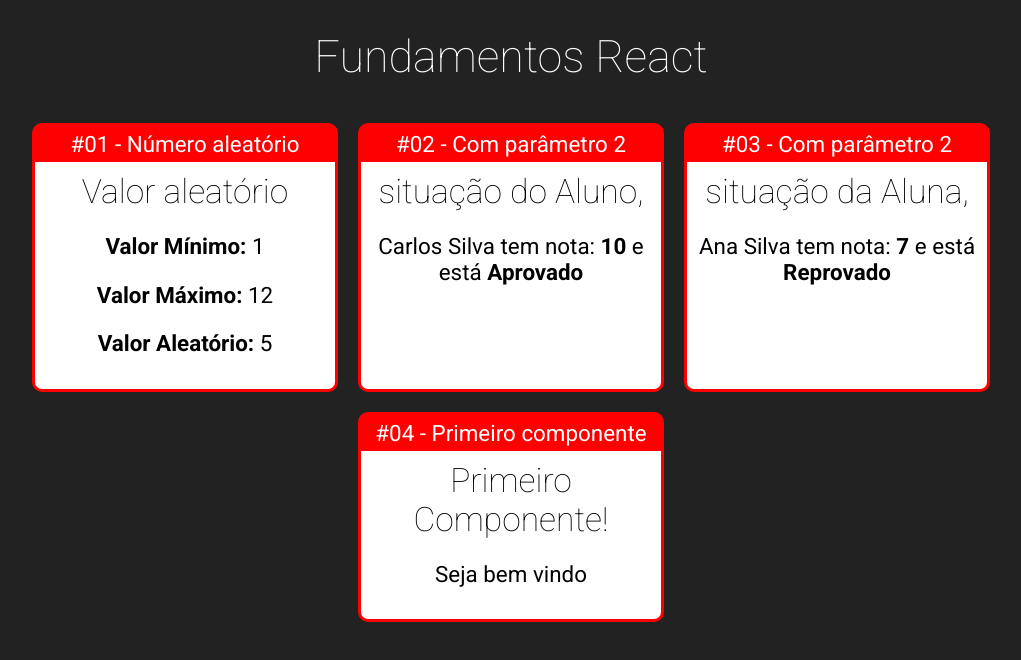
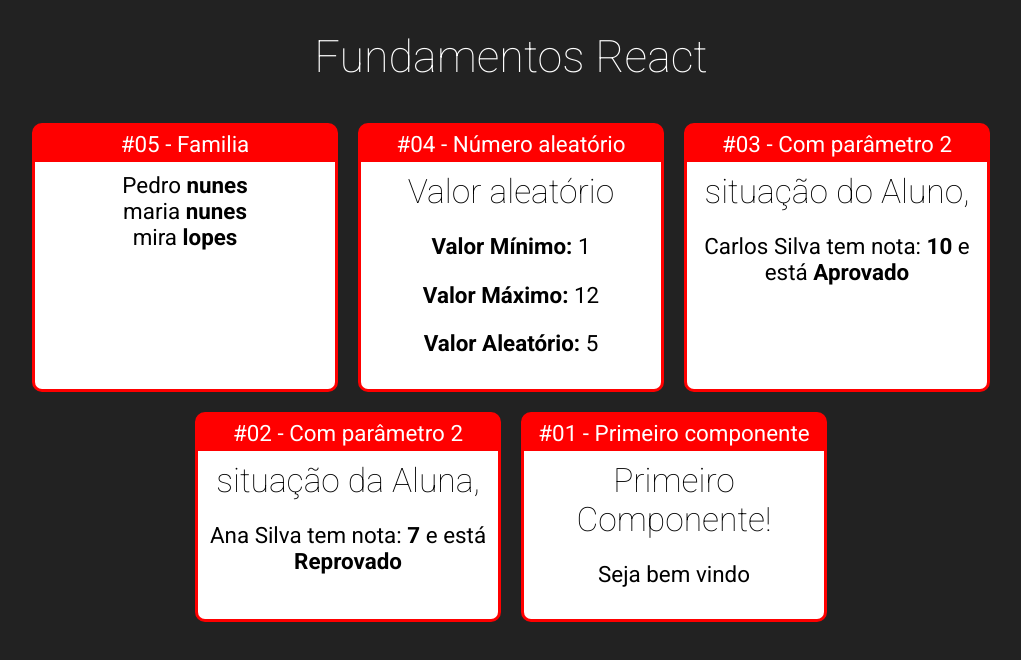
Before and after one commit to Anderlan-Nunes/fundamentos-react, a React (Create React App) app: page / in a window 1280 px wide. Shown: the top 660 px of the page, without its empty margins (129-1150 px from the left). Built offline with nearby package versions, Linux system fonts and the light colour scheme.

Commit message:
Trabalhano com componetes filho

```diff
--- a/src/App.jsx
+++ b/src/App.jsx
@@ -1,8 +1,10 @@
 import './App.css';
+
 import Primeiro from './components/basicos/Primeiro';
 import ComParametro from './components/basicos/ComParametro';
 import Aleatorio from './components/basicos/Aleatorio';
 import Card from './components/layout/card';
+import Familia from './components/basicos/Familia';
 
 
 export default _ =>
@@ -10,24 +12,27 @@ export default _ =>
     <div className='App'>
         <h1>Fundamentos React</h1>
         <div className='Cards'>
-            <Card titulo="#01 - Número aleatório">
+            <Card titulo="#05 - Familia">
+                <Familia sobrenome="nunes"/>
+            </Card>
+            <Card titulo="#04 - Número aleatório">
                 <Aleatorio min={1} max={12} />
             </Card>
-            <Card titulo="#02 - Com parâmetro 2">
+            <Card titulo="#03 - Com parâmetro 2">
                 <ComParametro
                     titulo="situação do Aluno,"
                     aluno="Carlos Silva "
                     nota={9.3}
                 />
             </Card>
-            <Card titulo="#03 - Com parâmetro 2">
+            <Card titulo="#02 - Com parâmetro 2">
                 <ComParametro
                     titulo="situação da Aluna,"
                     aluno="Ana Silva "
                     nota={6.9}
                 />
             </Card>
-            <Card titulo="#04 - Primeiro componente">
+            <Card titulo="#01 - Primeiro componente">
                 <Primeiro></Primeiro>
             </Card>
         </div>
--- /dev/null
+++ b/src/components/basicos/FamiliaMembro.jsx
@@ -0,0 +1,7 @@
+
+export default (props) => {
+
+    return (
+            <div>{props.nome} <strong>{props.sobrenome}</strong></div>
+    )
+}
--- /dev/null
+++ b/src/components/basicos/familia.jsx
@@ -0,0 +1,22 @@
+import FamiliaMembro from './FamiliaMembro'
+
+export default props => {
+
+    return (
+       <div>
+            <FamiliaMembro nome="Pedro" sobrenome={props.sobrenome} />
+            <FamiliaMembro nome="maria" {...props}/>
+            <FamiliaMembro nome="mira" sobrenome="lopes"/>
+       </div>
+    )
+}
+
+
+/** ...operador sprad no angular eh o spradoperation tambem pode {props.sobrenome}
+ * parametro do componente pai nao eh automaticamente passado para o componente filho
+operador sprad no angular eh o spradoperation ou tres pontinho ...
+
+props eh um objeto e um objeto vc consegue espalhar as propriedades em uma determinada tag
+ */
+
+//  <FamiliaMembro nome="maria" {...props}/> peguei todas as propriedades q recebi desse componente passei para o meu COMp FILHO
```
